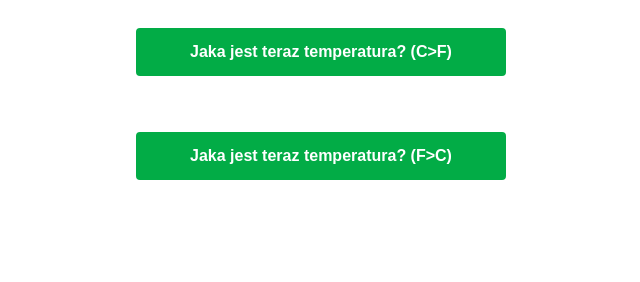
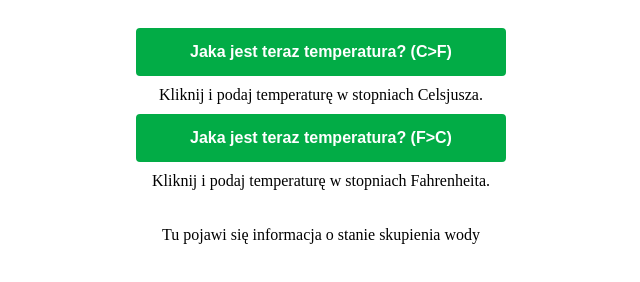
Before and after one commit to mkw98/fahrenheit, a plain HTML site: page index.html in a window 1280 px wide. Shown: the whole page, without its empty margins (319-959 px from the left). Drawn offline with Linux system fonts and the light colour scheme.

Commit message:
Update index.html

```diff
--- a/index.html
+++ b/index.html
@@ -10,17 +10,17 @@
 <body>
 <div id="buttons">
 <div>
-	<button id="greeter-button">Jaka jest teraz temperatura? (C>F)</button>
+	<button id="greeter-button">Jaka jest teraz temperatura? (C>F)</button><br>
+	Kliknij i podaj temperaturę w stopniach Celsjusza.
+</div>
+<div>
+	<button id="greeter-button2">Jaka jest teraz temperatura? (F>C)</button><br>
+	Kliknij i podaj temperaturę w stopniach Fahrenheita.
+</div>
 </div>
 
 <div id="greeter-output"></div>
-<div>
-	<button id="greeter-button2">Jaka jest teraz temperatura? (F>C)</button>
-</div>
-
-<div id="greeter-output2"></div>
-</div>
-<div id="greeter-output3"></div>
+<div id="greeter-output3">Tu pojawi się informacja o stanie skupienia wody</div>
 <script type="text/javascript" src="script.js"></script>
 </body>
 </html>
```
